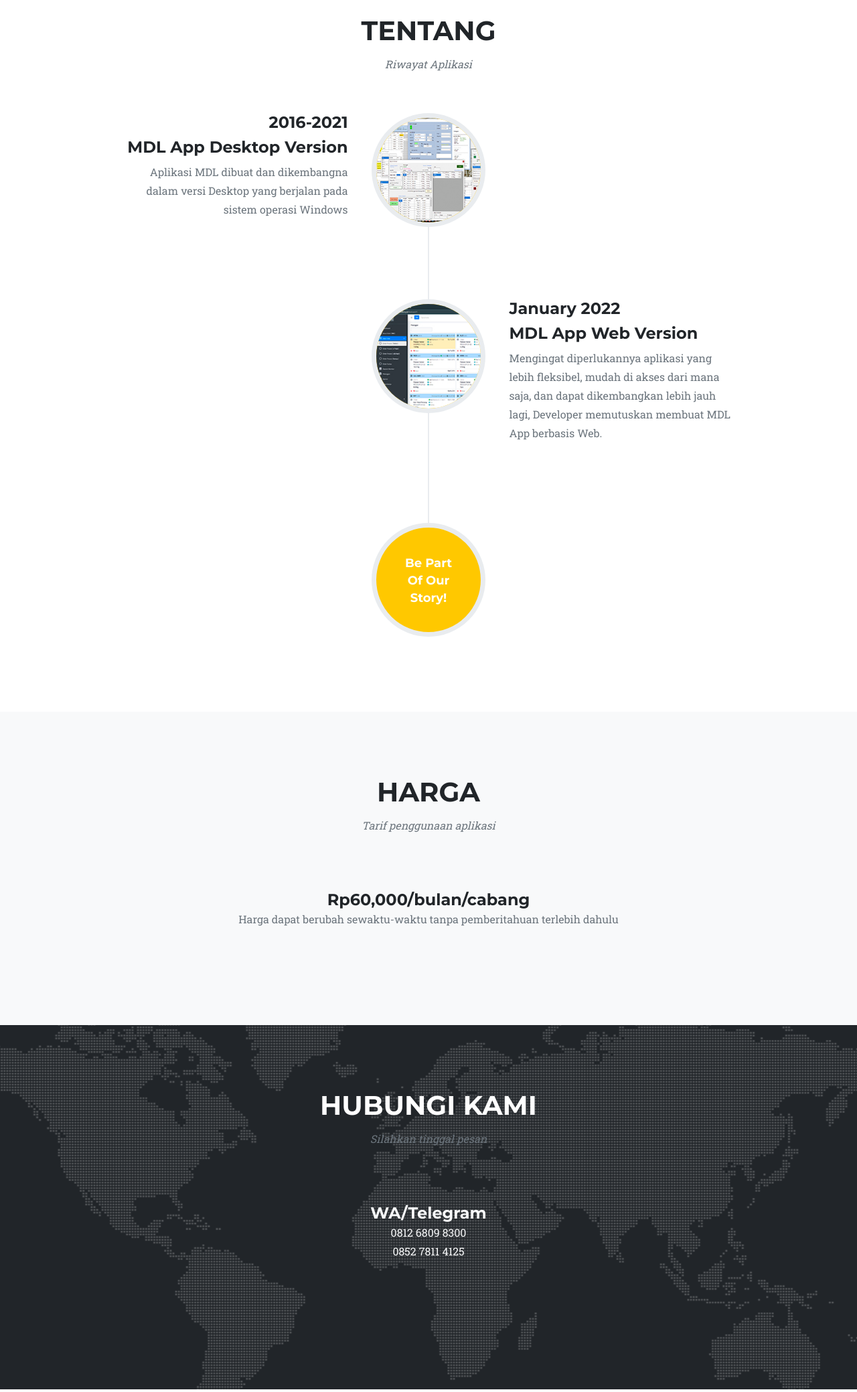
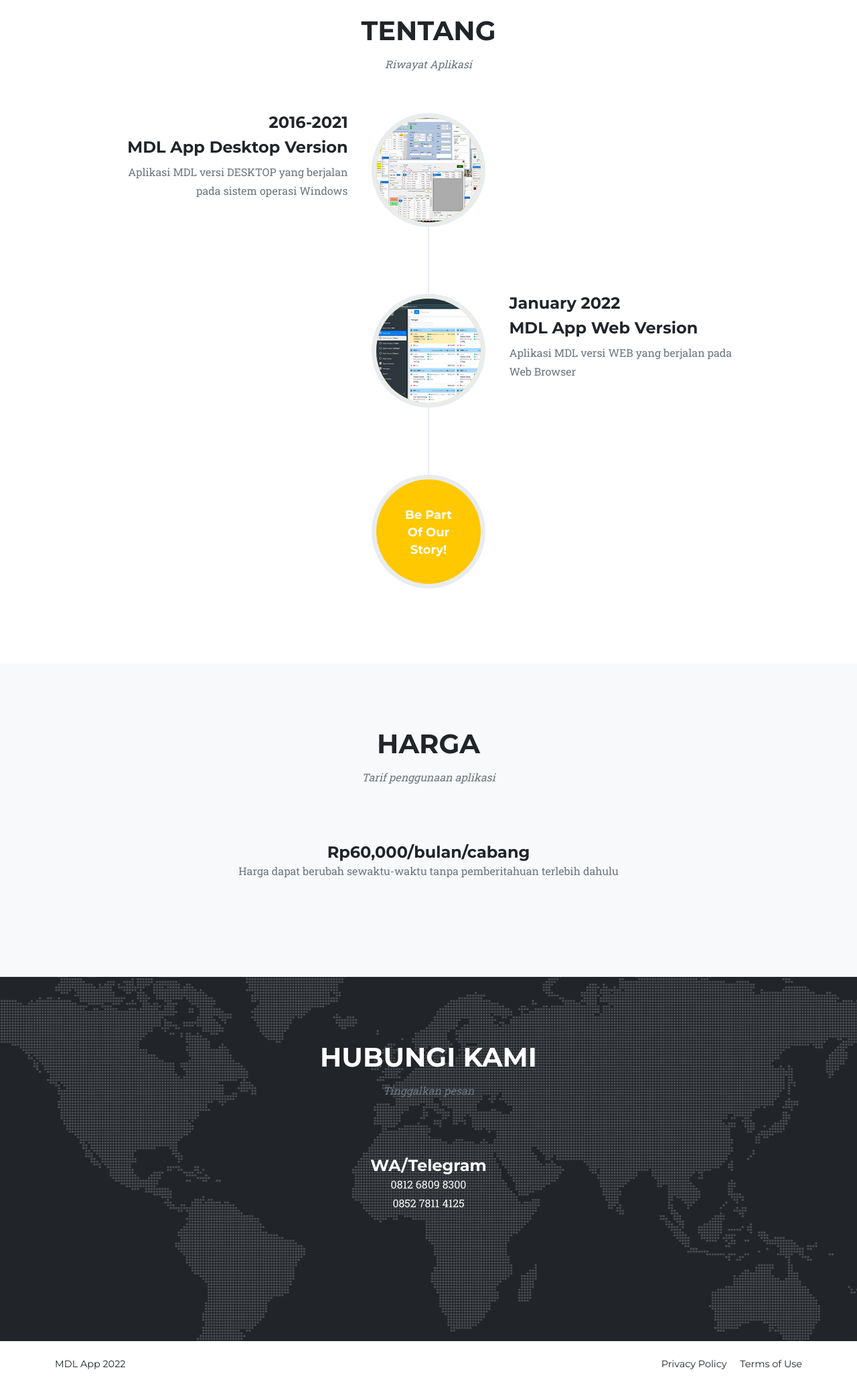
Before and after one commit to loehur/mdl.my.id, a PHP site: page / in a window 1280 px wide. Shown: the part 2197-4276 px from the top of the page at 67% size. After the commit the page ends 4242 px from the top, so only its background shows below. Run offline with PHP 8.4, Linux system fonts and the light colour scheme; a stand-in replaces the project's code that opens the database connection; some libraries are stand-ins or nearby versions.

Commit message:
bnerin typo2

```diff
--- a/index.php
+++ b/index.php
@@ -190,7 +190,7 @@ function createZip($zipName, $dir)
                             <h4 class="subheading">MDL App Desktop Version</h4>
                         </div>
                         <div class="timeline-body">
-                            <p class="text-muted">Aplikasi MDL dibuat dan dikembangna dalam versi Desktop yang berjalan pada sistem operasi Windows</p>
+                            <p class="text-muted">Aplikasi MDL versi DESKTOP yang berjalan pada sistem operasi Windows</p>
                         </div>
                     </div>
                 </li>
@@ -202,7 +202,7 @@ function createZip($zipName, $dir)
                             <h4 class="subheading">MDL App Web Version</h4>
                         </div>
                         <div class="timeline-body">
-                            <p class="text-muted">Mengingat diperlukannya aplikasi yang lebih fleksibel, mudah di akses dari mana saja, dan dapat dikembangkan lebih jauh lagi, Developer memutuskan membuat MDL App berbasis Web.</p>
+                            <p class="text-muted">Aplikasi MDL versi WEB yang berjalan pada Web Browser</p>
                         </div>
                     </div>
                 </li>
@@ -242,7 +242,7 @@ function createZip($zipName, $dir)
         <div class="container">
             <div class="text-center">
                 <h2 class="section-heading text-uppercase">Hubungi Kami</h2>
-                <h3 class="section-subheading text-muted">Silahkan tinggal pesan</h3>
+                <h3 class="section-subheading text-muted">Tinggalkan pesan</h3>
             </div>
             <div class="row align-items-stretch mb-5">
                 <div class="col">
```
